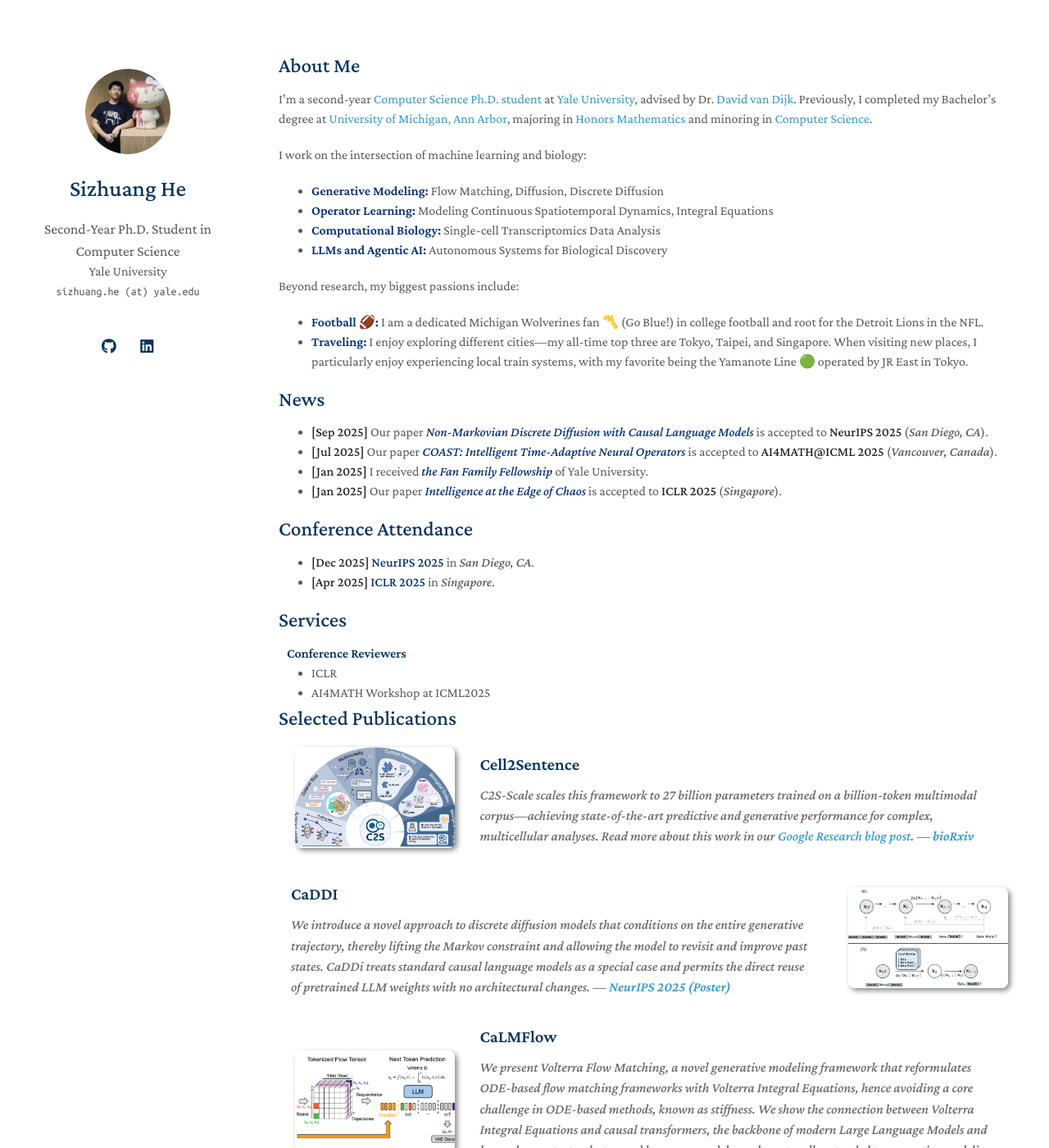
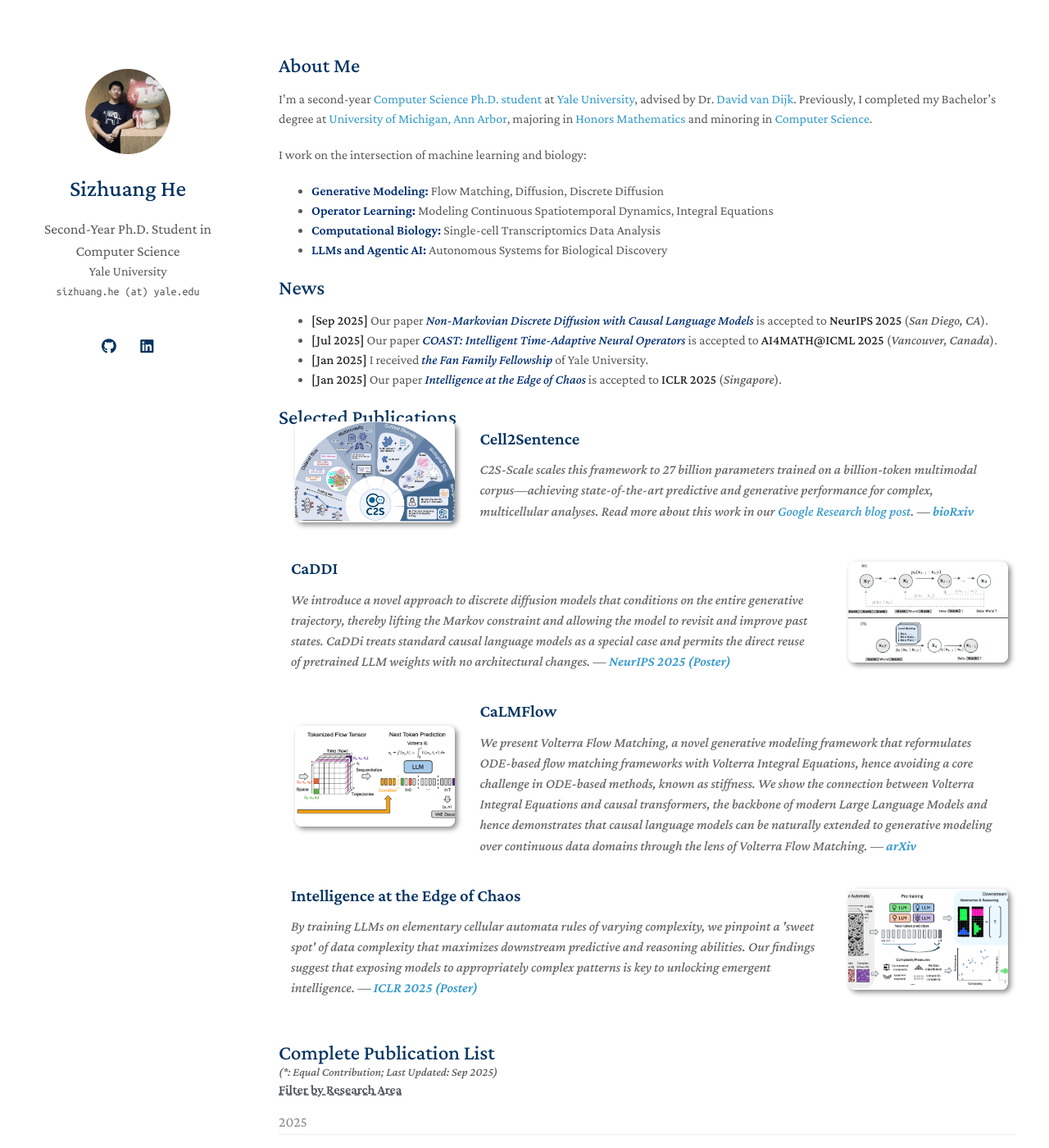
Before and after one commit to SizhuangHe/sizhuanghe.github.io, a Jekyll site: the page built from index.md, in a window 1280 px wide and 1400 px high. Shown: the whole window at 82% size. Built offline with Jekyll 4.4.1, drawn with Linux system fonts in a browser that asks for light colours; a style sheet for code colours, icons or effects is not loaded; our own code applies the rules of GitHub Pages for plain Markdown files; some of the changed text lies outside the part shown.

Commit message:
formatting

```diff
--- a/_includes/publications.md
+++ b/_includes/publications.md
@@ -41,7 +41,11 @@
 
 {% for year in years %}
   <div class="year-section">
-    <h3 class="year-header" style="font-size: 1.1em; margin: 25px 0 15px 0; font-weight: normal; border-bottom: 1px solid #eee; padding-bottom: 5px;">{{ year }}</h3>
+    {% if forloop.first %}
+    <h3 class="year-header" style="font-size: 1.1em; margin: 8px 0 10px 0; font-weight: normal; border-bottom: 1px solid #eee; padding-bottom: 5px;">{{ year }}</h3>
+    {% else %}
+    <h3 class="year-header" style="font-size: 1.1em; margin: 15px 0 10px 0; font-weight: normal; border-bottom: 1px solid #eee; padding-bottom: 5px;">{{ year }}</h3>
+    {% endif %}
     <ol class="bibliography">
     {% for link in site.data.publications.main %}
       {% assign pub_year = link.date | split: ' ' | last %}
--- a/_layouts/homepage.html
+++ b/_layouts/homepage.html
@@ -353,7 +353,7 @@
 
       /* Tag system styles */
       .tag-filters {
-        margin: 15px 0;
+        margin: 8px 0;
         padding: 0;
       }
 
--- a/assets/css/publications.css
+++ b/assets/css/publications.css
@@ -30,7 +30,7 @@
 
 @media print, screen and (min-width: 480px) {.col-sm-9 {width: 100%;}}
 
-.publications { margin-top: 2rem; }
+.publications { margin-top: 0.1rem; }
 
 .publications h1 { color: var(--global-theme-color); font-size: 2rem; text-align: center; margin-top: 1em; margin-bottom: 1em; }
 
--- a/index.md
+++ b/index.md
@@ -13,20 +13,23 @@
 - **<span style="color: var(--global-theme-color); font-weight: bold;">Computational Biology:</span>** Single-cell Transcriptomics Data Analysis
 - **<span style="color: var(--global-theme-color); font-weight: bold;">LLMs and Agentic AI:</span>** Autonomous Systems for Biological Discovery
 
-Beyond research, my biggest passions include:
-- **<span style="color: var(--global-theme-color); font-weight: bold;">Football 🏈:</span>** I am a dedicated Michigan Wolverines fan 〽️ (Go Blue!) in college football and root for the Detroit Lions in the NFL.
-- <span style="color: var(--global-theme-color); font-weight: bold;">Traveling:</span> I enjoy exploring different cities—my all-time top three are Tokyo, Taipei, and Singapore. When visiting new places, I particularly enjoy experiencing local train systems, with my favorite being the Yamanote Line 🟢 operated by JR East in Tokyo.
-
 ## News
 - **[Sep 2025]** Our paper *<span style="color: var(--global-theme-color);">Non-Markovian Discrete Diffusion with Causal Language Models</span>* is accepted to **NeurIPS 2025** (*San Diego, CA*).
 - **[Jul 2025]** Our paper *<span style="color: var(--global-theme-color);">COAST: Intelligent Time-Adaptive Neural Operators</span>* is accepted to **AI4MATH@ICML 2025** (*Vancouver, Canada*).
 - **[Jan 2025]** I received *<span style="color: var(--global-theme-color);">the Fan Family Fellowship</span>* of Yale University.
 - **[Jan 2025]** Our paper *<span style="color: var(--global-theme-color);">Intelligence at the Edge of Chaos</span>* is accepted to **ICLR 2025** (*Singapore*).
 
-## Conference Attendance
-- **[Dec 2025]** **<span style="color: var(--global-theme-color);">NeurIPS 2025</span>** in *San Diego, CA*.
-- **[Apr 2025]** **<span style="color: var(--global-theme-color);">ICLR 2025</span>** in *Singapore*.
 
-{% include_relative _includes/services.md %}
 {% include_relative _includes/selected-publications.md %}
 {% include_relative _includes/publications.md %}
+
+
+## Services
+- **<span style="color: var(--global-theme-color); font-weight: bold;">Conference Reviewer:</span>**
+    - ICLR
+    - AI4MATH@ICML2025
+
+## Apart from research
+Beyond research, my biggest passions include:
+- **<span style="color: var(--global-theme-color); font-weight: bold;">Football 🏈:</span>** I am a dedicated Michigan Wolverines fan 〽️ (Go Blue!) in college football and root for the Detroit Lions in the NFL.
+- <span style="color: var(--global-theme-color); font-weight: bold;">Traveling:</span> I enjoy exploring different cities—my all-time top three are Tokyo, Taipei, and Singapore. When visiting new places, I particularly enjoy experiencing local train systems, with my favorite being the Yamanote Line 🟢 operated by JR East in Tokyo.
```
